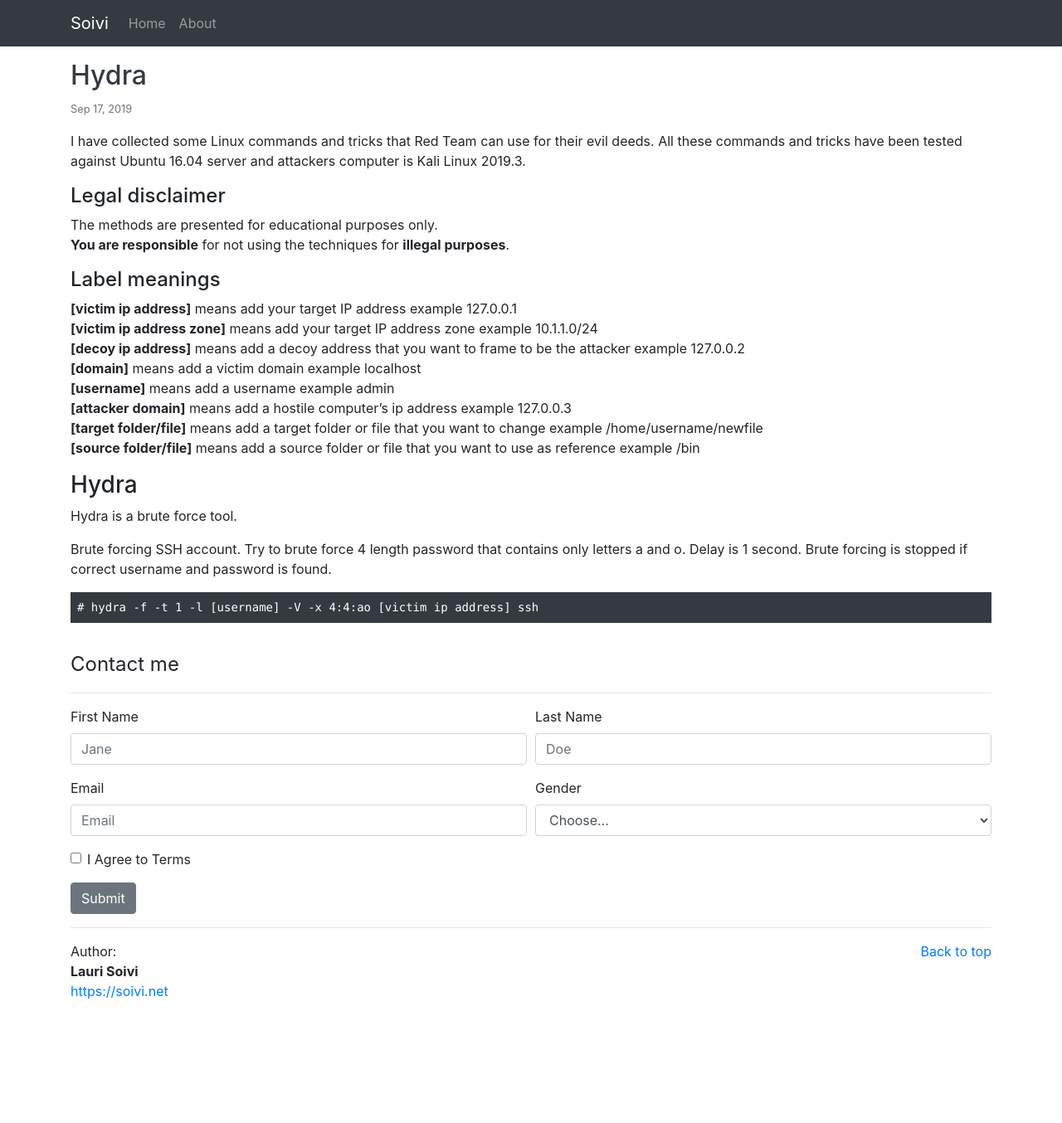
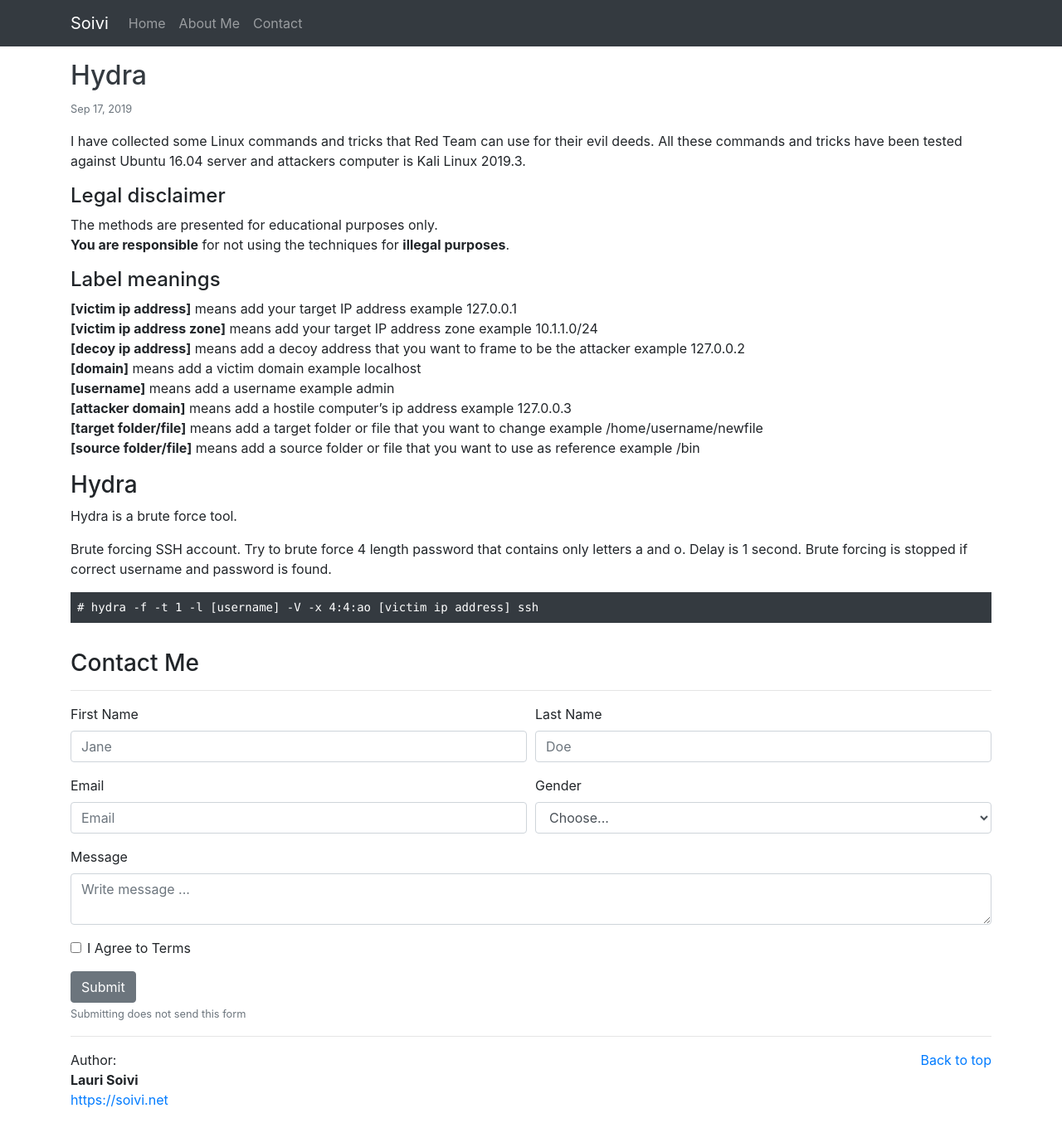
Before and after one commit to Soivi/jekyll-blog, a Jekyll site: the page built from docs/_posts/2019-09-17-hydra.md, in a window 1280 px wide. Shown: the whole page at 83% size. Built offline with Jekyll 4.4.1, drawn with Linux system fonts in a browser that asks for light colours; before the commit the page ends 1223 px from its top, so only the background shows below that.

Commit message:
contact page created

```diff
--- a/docs/_data/navbar.yml
+++ b/docs/_data/navbar.yml
@@ -1,4 +1,6 @@
 - title: Home
   url: /
-- title: About
+- title: About Me
   url: /about.html
+- title: Contact
+  url: /contact.html
--- a/docs/_includes/commentform.html
+++ b/docs/_includes/commentform.html
@@ -1,5 +1,5 @@
 <div class="container pt-3">
-    <legend>Contact me</legend>
+    <h3>Contact Me</h3>
     <hr>
     <form class="form-validation" novalidate>
         <div class="form-row">
@@ -31,6 +31,15 @@
             <div class="invalid-feedback">You have to choose your gender</div>
           </div>
         </div>
+        <div class="form-row">
+        <div class="form-group col-md-12">
+          <label for="formText">Message</label>
+          <textarea class="form-control" id="formText" placeholder="Write message ..." required></textarea>
+          <div class="invalid-feedback">
+            Please enter a message.
+          </div>
+        </div>
+        </div>
         <div class="form-group">
           <div class="form-check">
             <input class="form-check-input" type="checkbox" id="formTerms" required>
@@ -41,6 +50,7 @@
           </div>
         </div>
         <button type="submit" class="btn btn-secondary">Submit</button>
+        <p><small class="text-muted">Submitting does not send this form</small></p>
       </form>
 </div>
 
--- /dev/null
+++ b/docs/contact.html
@@ -0,0 +1,6 @@
+---
+layout: default
+title: Contact
+---
+
+{% include commentform.html %}
```
